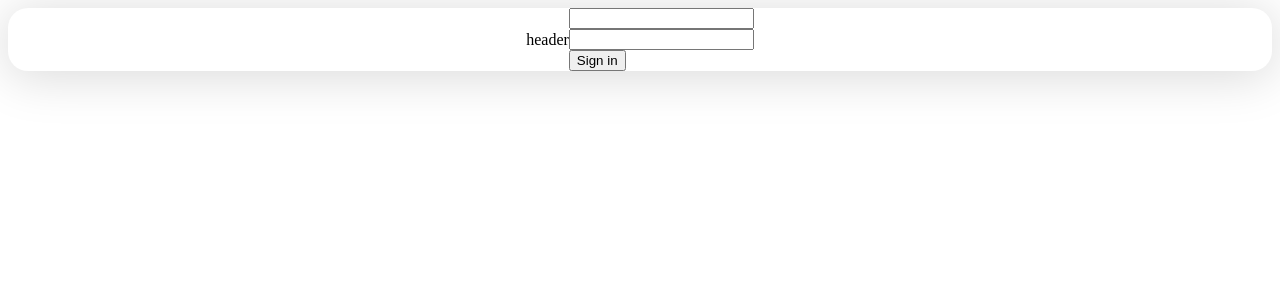
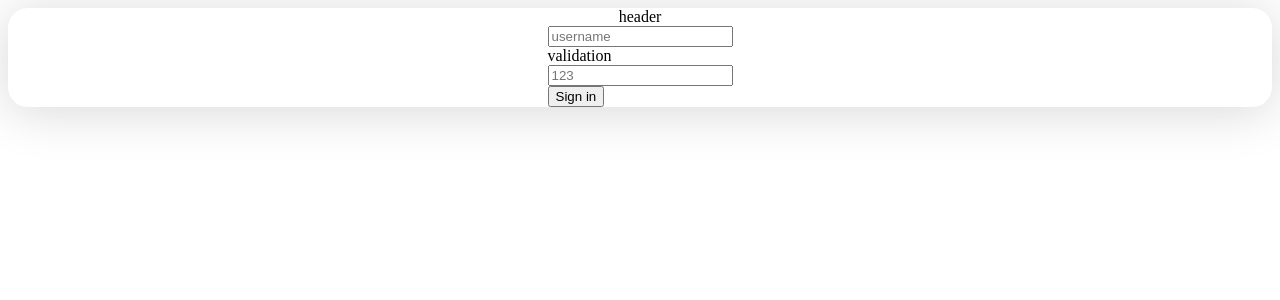
Before and after one commit to kartashov-developer/cattee, a React (Vite) app: page / in a window 1280 px wide. Shown: the top 300 px of the page. Built offline with nearby package versions, Linux system fonts and the light colour scheme.

Commit message:
feat: created new path for common components(src/common/...) and Input component

```diff
--- a/src/App.tsx
+++ b/src/App.tsx
@@ -3,11 +3,7 @@ import { LoginPage } from './pages/LoginPage/LoginPage';
 import './App.css';
 
 function App() {
-  return (
-    <>
-      <LoginPage />
-    </>
-  )
+  return <LoginPage />;
 }
 
 export default App;
--- /dev/null
+++ b/src/common/fields/index.ts
@@ -0,0 +1 @@
+export * from './inputs';
--- /dev/null
+++ b/src/common/fields/inputs/Input/Input.tsx
@@ -0,0 +1,8 @@
+import React from 'react';
+
+interface InputProps extends React.HTMLProps<HTMLInputElement> {
+}
+
+export const Input: React.FC<InputProps> = (props) => {
+  return <input {...props}/>;
+};
--- /dev/null
+++ b/src/common/fields/inputs/index.ts
@@ -0,0 +1 @@
+export * from './Input/Input';
--- a/src/main.tsx
+++ b/src/main.tsx
@@ -6,10 +6,8 @@ import './index.css';
 
 ReactDOM.createRoot(document.getElementById('root')!).render(
   <HelmetProvider>
-
     <BrowserRouter>
       <App />
     </BrowserRouter>
-
   </HelmetProvider>,
 );
--- a/src/pages/LoginPage/LoginPage.css
+++ b/src/pages/LoginPage/LoginPage.css
@@ -1,14 +1,25 @@
-.login-page_container {
+.login-page {
   height: 100vh;
 }
 
-.login-page_form_container {
+.login-page_container {
   /* Flex */
   display: flex;
   justify-content: center;
   align-items: center;
+  flex-direction: column;
   /* Other */
   background: #FFFFFF;
   box-shadow: 0px 4px 50px 2px rgba(0, 0, 0, 0.15);
   border-radius: 20px;
 }
+
+.login-page_form_container {
+  padding: 0 100px;
+}
+
+.login-page_input_container {
+  display: flex;
+  flex-direction: column;
+  margin-bottom: 10px;
+}
--- a/src/pages/LoginPage/LoginPage.tsx
+++ b/src/pages/LoginPage/LoginPage.tsx
@@ -1,16 +1,28 @@
+import React, { useState } from 'react';
 import './LoginPage.css';
 
-export const LoginPage = () => {
+import { Input } from '../../common/fields';
+
+export function LoginPage() {
+  const [formValues, setFormValues] = useState({ username: '', password: '' });
+
   return (
-    <div className='login-page_container'>
-      <div className='login-page_form_container'>
+    <div className="login-page">
+      <div className="login-page_container">
         <div>header</div>
-        <div>
+        <div className="login-page_form_container">
           <div>
-            <input type='text' />
+            <Input
+              placeholder='username'
+              value={formValues.username}
+            />
+            <div>validation</div>
           </div>
           <div>
-            <input type='text' />
+            <Input
+              placeholder='123'
+              value={formValues.password}
+            />
           </div>
           <div>
             <button>Sign in</button>
@@ -18,5 +30,5 @@ export const LoginPage = () => {
         </div>
       </div>
     </div>
-  )
+  );
 }
--- a/src/router.tsx
+++ b/src/router.tsx
@@ -3,6 +3,5 @@ import { RouteObject } from 'react-router';
 const routes: RouteObject[] = [
   {
     path: '',
-
   },
 ];
```
Also changed, not shown: .eslintrc.cjs.
